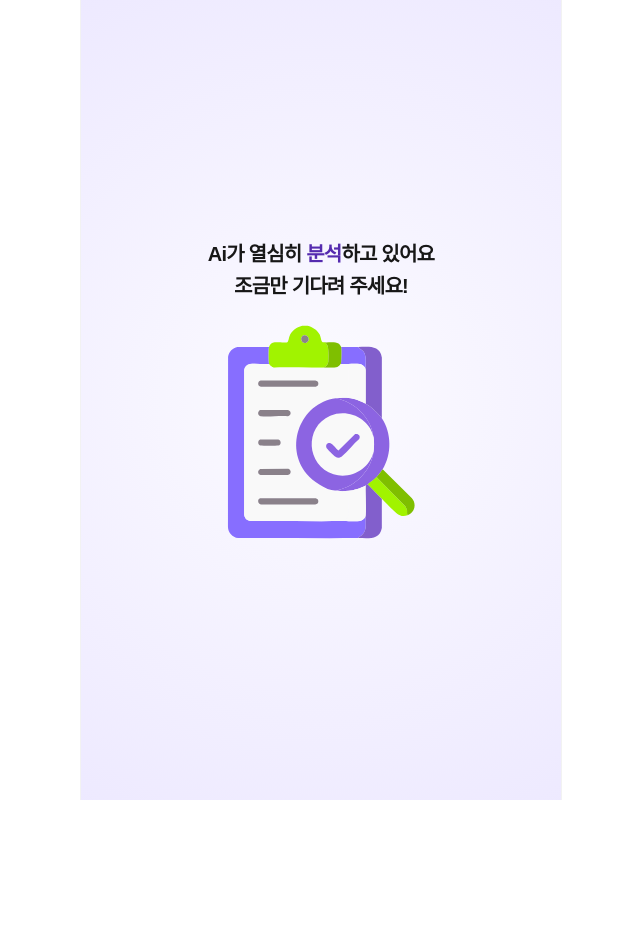
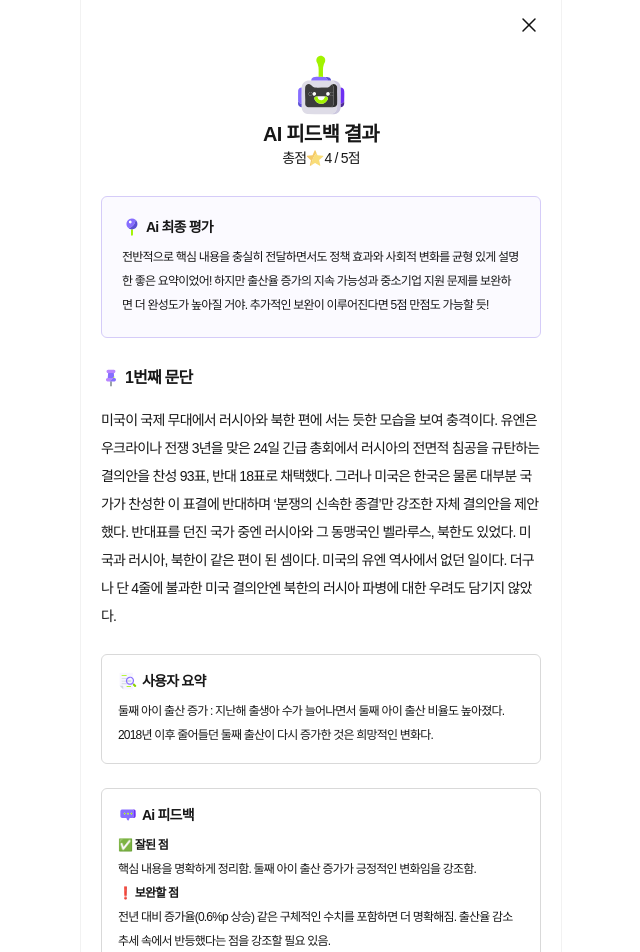
Before and after one commit to POTENDAY-NEWQUIZ/NEWQUIZ-FE, a Next.js app: page /result in a window 1280 px wide. Shown: the top 952 px of the page, without its empty margins (319-959 px from the left). Before the commit the page ends 800 px from the top, so only its background shows below. Built offline with nearby package versions, Linux system fonts and the light colour scheme; a web font is replaced by a local one.

Commit message:
[feat] : ai-feedback 생성 및 구현

```diff
--- a/src/app/result/page.tsx
+++ b/src/app/result/page.tsx
@@ -1,9 +1,11 @@
+import AIFeedback from "@container/ai-feedback";
 import AILoading from "@container/ai-loading";
 
 const Result = () => {
   return (
     <main>
-      <AILoading />
+      {/* <AILoading /> */}
+      <AIFeedback />
     </main>
   );
 };
--- /dev/null
+++ b/src/container/ai-feedback.tsx
@@ -0,0 +1,150 @@
+import Image from "next/image";
+
+import Header from "@components/header";
+import Blank from "@components/button/blank";
+import EventButton from "@components/button/event-button";
+
+import cancel from "@assets/svg/cancel.svg";
+import robot from "@assets/img/robot-1.svg";
+import star from "@assets/svg/star.svg";
+import pin1 from "@assets/svg/pin.svg";
+import pin2 from "@assets/svg/seciton_pin.svg";
+import user from "@assets/svg/summary-user.svg";
+import ai from "@assets/svg/summary-ai.svg";
+import Button from "@components/button/button";
+
+const AIFeedback = () => {
+  return (
+    <main>
+      {/* 헤더 영역 - 수정 가능성 있음 */}
+      <section className="max-w-[480px] h-[50px] px-5 bg-white flex justify-between items-center">
+        <Blank />
+        <EventButton icon={cancel} command="close" />
+      </section>
+
+      {/*  점수 영역 */}
+      <section className="flex flex-col items-center mb-7">
+        <div>
+          <Image src={robot} width={70} height={70} alt="AI" />
+        </div>
+        <p className="font-semibold text-xl">AI 피드백 결과</p>
+        <div className="flex text-sm font-medium">
+          총점 <Image src={star} width={18} height={18} alt="별" /> 4 /
+          5점
+        </div>
+      </section>
+
+      {/* 최종 평가 영역 */}
+      <section className="mx-5 rounded-md bg-mist-lavender border-[1px] border-[#D5CCF8] p-5 mb-7">
+        <div className="text-sm font-semibold flex items-center gap-1 mb-2">
+          <Image src={pin1} width={20} height={20} alt="핀" />
+          Ai 최종 평가
+        </div>
+        <div className="text-xs leading-6">
+          전반적으로 핵심 내용을 충실히 전달하면서도 정책 효과와 사회적
+          변화를 균형 있게 설명한 좋은 요약이었어! 하지만 출산율 증가의
+          지속 가능성과 중소기업 지원 문제를 보완하면 더 완성도가 높아질
+          거야. 추가적인 보완이 이루어진다면 5점 만점도 가능할 듯!
+        </div>
+      </section>
+
+      {/* 문단별 요약 영역 - API 연결 주의 필요 */}
+      <section className="mx-5">
+        <article>
+          {/* 문단 내용 */}
+          <div className="mb-6">
+            <div className="font-semibold flex items-center gap-1 mb-4">
+              <Image src={pin2} width={20} height={20} alt="핀" />
+              1번째 문단
+            </div>
+            <p className="text-sm leading-7">
+              미국이 국제 무대에서 러시아와 북한 편에 서는 듯한 모습을
+              보여 충격이다. 유엔은 우크라이나 전쟁 3년을 맞은 24일 긴급
+              총회에서 러시아의 전면적 침공을 규탄하는 결의안을 찬성
+              93표, 반대 18표로 채택했다. 그러나 미국은 한국은 물론
+              대부분 국가가 찬성한 이 표결에 반대하며 ‘분쟁의 신속한
+              종결’만 강조한 자체 결의안을 제안했다. 반대표를 던진 국가
+              중엔 러시아와 그 동맹국인 벨라루스, 북한도 있었다. 미국과
+              러시아, 북한이 같은 편이 된 셈이다. 미국의 유엔 역사에서
+              없던 일이다. 더구나 단 4줄에 불과한 미국 결의안엔 북한의
+              러시아 파병에 대한 우려도 담기지 않았다.
+            </p>
+          </div>
+          {/* 사용자 요약 내용 */}
+          <div className="rounded-md border-[#D9D9D9] border-[1px] p-4 mb-6">
+            <div className="flex gap-1 items-center text-sm font-semibold mb-2">
+              <Image
+                src={user}
+                width={20}
+                height={20}
+                alt="사용자 요약"
+              />
+              사용자 요약
+            </div>
+            <div className="text-xs leading-6">
+              둘째 아이 출산 증가 : 지난해 출생아 수가 늘어나면서 둘째
+              아이 출산 비율도 높아졌다. 2018년 이후 줄어들던 둘째
+              출산이 다시 증가한 것은 희망적인 변화다.
+            </div>
+          </div>
+
+          {/* Ai 피드백 */}
+          <div className="rounded-md border-[#D9D9D9] border-[1px] p-4 mb-6">
+            <div className="flex gap-1 items-center text-sm font-semibold mb-2">
+              <Image src={ai} width={20} height={20} alt="Ai 피드백" />
+              Ai 피드백
+            </div>
+            <div className="text-xs leading-6">
+              <p className="font-semibold">✅ 잘된 점</p>
+              <ul>
+                <li>
+                  핵심 내용을 명확하게 정리함. 둘째 아이 출산 증가가
+                  긍정적인 변화임을 강조함.
+                </li>
+              </ul>
+            </div>
+            <div className="text-xs leading-6">
+              <p className="font-semibold">❗ 보완할 점</p>
+              <ul>
+                <li>
+                  전년 대비 증가율(0.6%p 상승) 같은 구체적인 수치를
+                  포함하면 더 명확해짐. 출산율 감소 추세 속에서
+                  반등했다는 점을 강조할 필요 있음.
+                </li>
+              </ul>
+            </div>
+          </div>
+          <div className="mb-10">
+            <details>
+              <summary className="text-sm font-medium mb-2">
+                AI 요약
+              </summary>
+              <div className="border-[1px] rounded-md p-4">
+                <p className="text-sm font-semibold mb-2">
+                  Ai가 요약한 내용이에요.
+                </p>
+                <p className="text-xs leading-6">
+                  최근 출생아 수가 증가하는 가운데, 둘째 아이 출산
+                  비율도 반등하는 모습을 보였다. 통계청에 따르면 지난해
+                  3분기 전체 출생아 중 둘째 아이의 비중이 32.5%를
+                  기록하며, 전년 동기 대비 0.6%포인트 증가했다. 2018년
+                  이후 지속적으로 감소하던 둘째 출산율이 소폭 반등한
+                  것은 저출산 시대에서 중요한 변화로 평가된다. 이는
+                  청년층이 둘째 아이 출산을 고려할 수 있는 환경이
+                  조성되고 있음을 의미한다.
+                </p>
+              </div>
+            </details>
+          </div>
+        </article>
+      </section>
+
+      {/* 버튼 영역 */}
+      <section className="w-full mb-5">
+        <Button text="나의 랭킹은? 순위 확인하러 가기!" type="active" />
+      </section>
+    </main>
+  );
+};
+
+export default AIFeedback;
```
